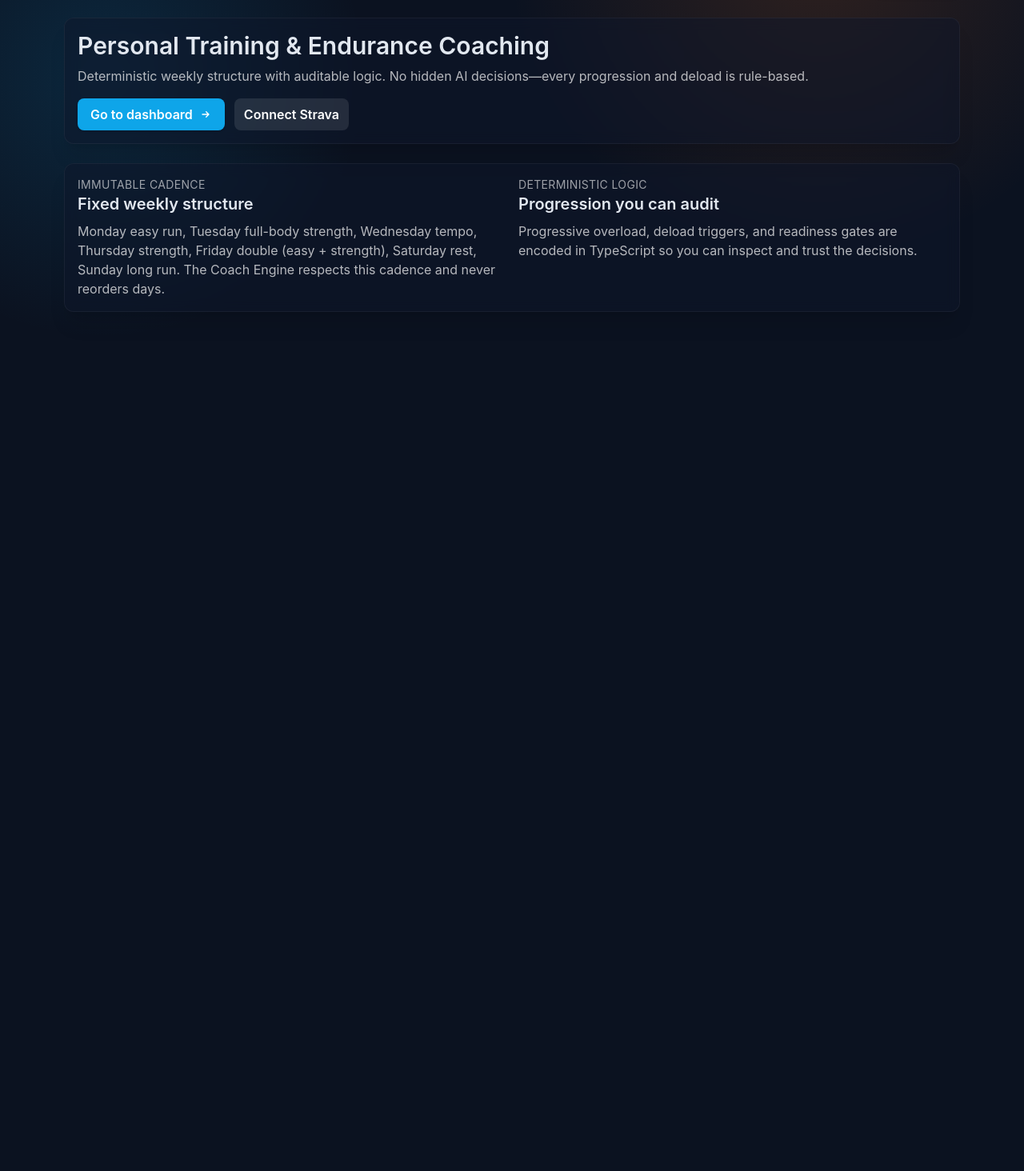
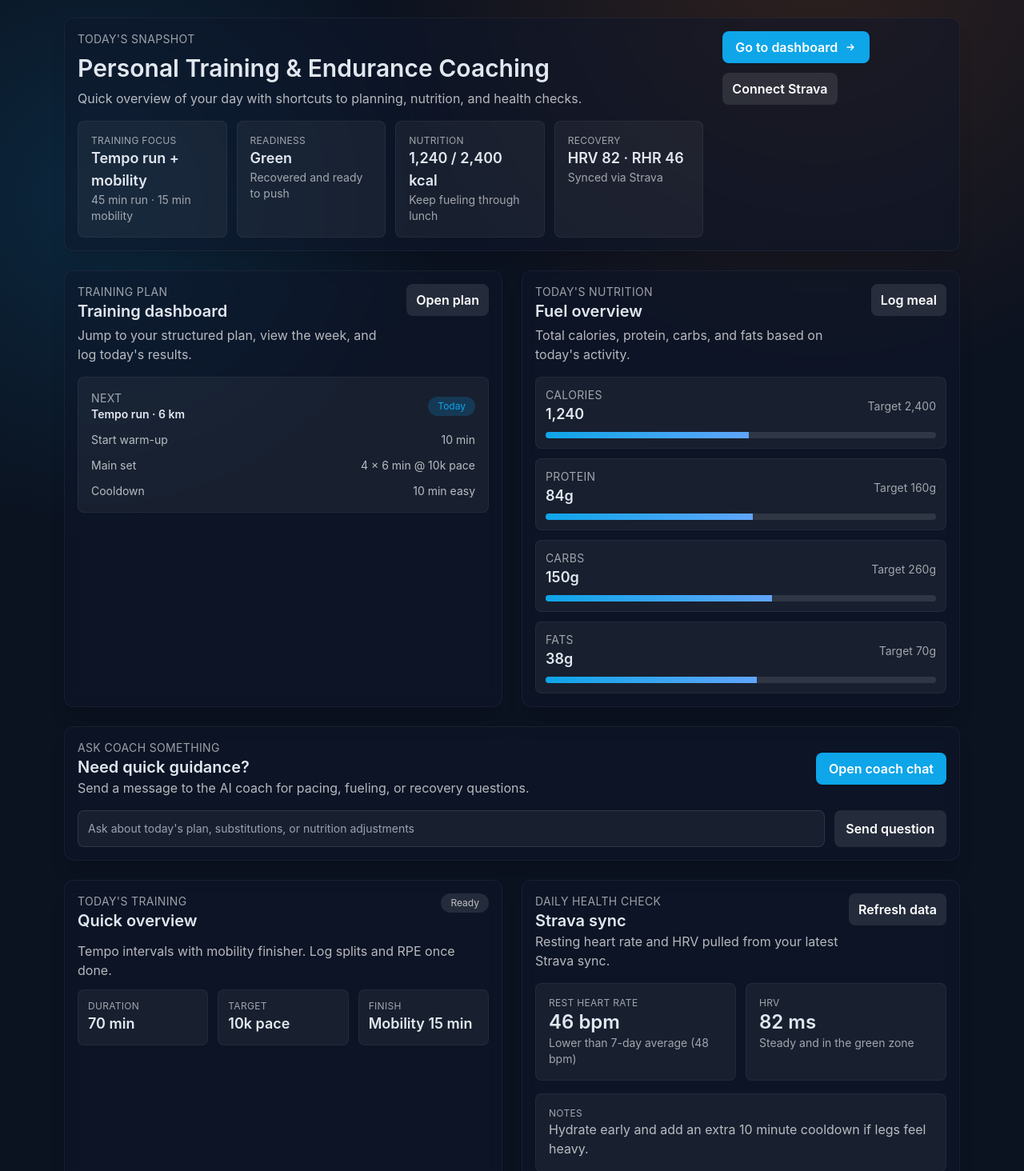
Before and after one commit to Jvandijk74/FitnessApp, a Next.js app: page / in a window 1280 px wide. Shown: the part 66-1530 px from the top of the page at 80% size. Before the commit the page ends 800 px from the top, so only its background shows below. Built offline with nearby package versions, Linux system fonts and the light colour scheme; no server answers.

Commit message:
Refine home overview layout

```diff
--- a/app/page.tsx
+++ b/app/page.tsx
@@ -1,15 +1,49 @@
 import Link from 'next/link';
 import { ArrowRight } from './ui/icons';
+
+const macroData = [
+  { label: 'Calories', value: '1,240', target: '2,400', progress: 52 },
+  { label: 'Protein', value: '84g', target: '160g', progress: 53 },
+  { label: 'Carbs', value: '150g', target: '260g', progress: 58 },
+  { label: 'Fats', value: '38g', target: '70g', progress: 54 },
+];
 
 export default function Home() {
   return (
     <section className="grid gap-6">
-      <div className="card">
-        <h1 className="text-3xl font-semibold">Personal Training & Endurance Coaching</h1>
-        <p className="text-white/70 mt-2">
-          Deterministic weekly structure with auditable logic. No hidden AI decisions—every progression and deload is rule-based.
-        </p>
-        <div className="flex gap-3 mt-4">
+      <div className="card flex flex-col gap-6 md:flex-row md:items-start md:justify-between">
+        <div className="space-y-4">
+          <div className="space-y-2">
+            <p className="text-sm uppercase tracking-wide text-white/60">Today&apos;s snapshot</p>
+            <h1 className="text-3xl font-semibold">Personal Training &amp; Endurance Coaching</h1>
+            <p className="text-white/70">
+              Quick overview of your day with shortcuts to planning, nutrition, and health checks.
+            </p>
+          </div>
+          <div className="grid gap-3 sm:grid-cols-2 lg:grid-cols-4">
+            <div className="rounded-lg border border-white/5 bg-white/5 p-4">
+              <p className="text-xs uppercase tracking-wide text-white/60">Training focus</p>
+              <p className="text-lg font-semibold">Tempo run + mobility</p>
+              <p className="text-white/60 text-sm">45 min run · 15 min mobility</p>
+            </div>
+            <div className="rounded-lg border border-white/5 bg-white/5 p-4">
+              <p className="text-xs uppercase tracking-wide text-white/60">Readiness</p>
+              <p className="text-lg font-semibold">Green</p>
+              <p className="text-white/60 text-sm">Recovered and ready to push</p>
+            </div>
+            <div className="rounded-lg border border-white/5 bg-white/5 p-4">
+              <p className="text-xs uppercase tracking-wide text-white/60">Nutrition</p>
+              <p className="text-lg font-semibold">1,240 / 2,400 kcal</p>
+              <p className="text-white/60 text-sm">Keep fueling through lunch</p>
+            </div>
+            <div className="rounded-lg border border-white/5 bg-white/5 p-4">
+              <p className="text-xs uppercase tracking-wide text-white/60">Recovery</p>
+              <p className="text-lg font-semibold">HRV 82 · RHR 46</p>
+              <p className="text-white/60 text-sm">Synced via Strava</p>
+            </div>
+          </div>
+        </div>
+        <div className="flex flex-wrap gap-3 self-start">
           <Link href="/dashboard" className="btn-primary">
             Go to dashboard <ArrowRight />
           </Link>
@@ -18,22 +52,147 @@ export default function Home() {
           </a>
         </div>
       </div>
-      <div className="card grid sm:grid-cols-2 gap-4">
-        <div>
-          <p className="text-sm uppercase tracking-wide text-white/60">Immutable cadence</p>
-          <h2 className="text-xl font-semibold">Fixed weekly structure</h2>
-          <p className="text-white/70 mt-2">
-            Monday easy run, Tuesday full-body strength, Wednesday tempo, Thursday strength, Friday double (easy + strength), Saturday
-            rest, Sunday long run. The Coach Engine respects this cadence and never reorders days.
-          </p>
+
+      <div className="grid gap-6 lg:grid-cols-2">
+        <div className="card flex flex-col gap-4">
+          <div className="flex items-start justify-between gap-3">
+            <div>
+              <p className="text-sm uppercase tracking-wide text-white/60">Training plan</p>
+              <h2 className="text-xl font-semibold">Training dashboard</h2>
+              <p className="text-white/70 mt-1">
+                Jump to your structured plan, view the week, and log today&apos;s results.
+              </p>
+            </div>
+            <Link href="/dashboard" className="btn-secondary whitespace-nowrap">
+              Open plan
+            </Link>
+          </div>
+          <div className="grid gap-3 rounded-lg border border-white/5 bg-white/5 p-4">
+            <div className="flex items-center justify-between text-sm">
+              <div>
+                <p className="uppercase tracking-wide text-white/60">Next</p>
+                <p className="font-semibold">Tempo run · 6 km</p>
+              </div>
+              <span className="rounded-full bg-primary/20 px-3 py-1 text-xs text-primary">Today</span>
+            </div>
+            <div className="flex items-center justify-between text-sm text-white/70">
+              <span>Start warm-up</span>
+              <span>10 min</span>
+            </div>
+            <div className="flex items-center justify-between text-sm text-white/70">
+              <span>Main set</span>
+              <span>4 × 6 min @ 10k pace</span>
+            </div>
+            <div className="flex items-center justify-between text-sm text-white/70">
+              <span>Cooldown</span>
+              <span>10 min easy</span>
+            </div>
+          </div>
         </div>
-        <div>
-          <p className="text-sm uppercase tracking-wide text-white/60">Deterministic logic</p>
-          <h2 className="text-xl font-semibold">Progression you can audit</h2>
-          <p className="text-white/70 mt-2">
-            Progressive overload, deload triggers, and readiness gates are encoded in TypeScript so you can inspect and trust the
-            decisions.
-          </p>
+
+        <div className="card flex flex-col gap-4">
+          <div className="flex items-start justify-between gap-3">
+            <div>
+              <p className="text-sm uppercase tracking-wide text-white/60">Today&apos;s nutrition</p>
+              <h2 className="text-xl font-semibold">Fuel overview</h2>
+              <p className="text-white/70 mt-1">Total calories, protein, carbs, and fats based on today&apos;s activity.</p>
+            </div>
+            <button className="btn-secondary whitespace-nowrap">Log meal</button>
+          </div>
+          <div className="grid gap-3">
+            {macroData.map((macro) => (
+              <div key={macro.label} className="space-y-2 rounded-lg border border-white/5 bg-white/5 p-3">
+                <div className="flex items-center justify-between">
+                  <div>
+                    <p className="text-sm uppercase tracking-wide text-white/60">{macro.label}</p>
+                    <p className="text-lg font-semibold">{macro.value}</p>
+                  </div>
+                  <span className="text-sm text-white/60">Target {macro.target}</span>
+                </div>
+                <div className="h-2 w-full overflow-hidden rounded-full bg-white/10">
+                  <div
+                    className="h-full bg-gradient-to-r from-primary to-blue-400"
+                    style={{ width: `${macro.progress}%` }}
+                  />
+                </div>
+              </div>
+            ))}
+          </div>
+        </div>
+      </div>
+
+      <div className="card space-y-4">
+        <div className="flex flex-col gap-2 sm:flex-row sm:items-center sm:justify-between">
+          <div>
+            <p className="text-sm uppercase tracking-wide text-white/60">Ask coach something</p>
+            <h2 className="text-xl font-semibold">Need quick guidance?</h2>
+            <p className="text-white/70">Send a message to the AI coach for pacing, fueling, or recovery questions.</p>
+          </div>
+          <button className="btn-primary whitespace-nowrap">Open coach chat</button>
+        </div>
+        <div className="flex flex-col gap-3 sm:flex-row">
+          <input
+            type="text"
+            placeholder="Ask about today&apos;s plan, substitutions, or nutrition adjustments"
+            className="w-full rounded-lg border border-white/10 bg-white/5 px-3 py-3 text-sm focus:border-primary focus:outline-none"
+          />
+          <button className="btn-secondary sm:w-40">Send question</button>
+        </div>
+      </div>
+
+      <div className="grid gap-6 lg:grid-cols-2">
+        <div className="card space-y-3">
+          <div className="flex items-start justify-between gap-3">
+            <div>
+              <p className="text-sm uppercase tracking-wide text-white/60">Today&apos;s training</p>
+              <h2 className="text-xl font-semibold">Quick overview</h2>
+            </div>
+            <span className="rounded-full bg-white/10 px-3 py-1 text-xs text-white/70">Ready</span>
+          </div>
+          <p className="text-white/70">Tempo intervals with mobility finisher. Log splits and RPE once done.</p>
+          <div className="grid grid-cols-2 gap-3 sm:grid-cols-3">
+            <div className="rounded-lg border border-white/5 bg-white/5 p-3">
+              <p className="text-xs uppercase tracking-wide text-white/60">Duration</p>
+              <p className="text-lg font-semibold">70 min</p>
+            </div>
+            <div className="rounded-lg border border-white/5 bg-white/5 p-3">
+              <p className="text-xs uppercase tracking-wide text-white/60">Target</p>
+              <p className="text-lg font-semibold">10k pace</p>
+            </div>
+            <div className="rounded-lg border border-white/5 bg-white/5 p-3">
+              <p className="text-xs uppercase tracking-wide text-white/60">Finish</p>
+              <p className="text-lg font-semibold">Mobility 15 min</p>
+            </div>
+          </div>
+        </div>
+
+        <div className="card space-y-4">
+          <div className="flex items-start justify-between gap-3">
+            <div>
+              <p className="text-sm uppercase tracking-wide text-white/60">Daily health check</p>
+              <h2 className="text-xl font-semibold">Strava sync</h2>
+              <p className="text-white/70">Resting heart rate and HRV pulled from your latest Strava sync.</p>
+            </div>
+            <a href="/api/strava/auth" className="btn-secondary whitespace-nowrap">
+              Refresh data
+            </a>
+          </div>
+          <div className="grid gap-3 sm:grid-cols-2">
+            <div className="rounded-lg border border-white/5 bg-white/5 p-4">
+              <p className="text-xs uppercase tracking-wide text-white/60">Rest heart rate</p>
+              <p className="text-2xl font-semibold">46 bpm</p>
+              <p className="text-sm text-white/60">Lower than 7-day average (48 bpm)</p>
+            </div>
+            <div className="rounded-lg border border-white/5 bg-white/5 p-4">
+              <p className="text-xs uppercase tracking-wide text-white/60">HRV</p>
+              <p className="text-2xl font-semibold">82 ms</p>
+              <p className="text-sm text-white/60">Steady and in the green zone</p>
+            </div>
+          </div>
+          <div className="rounded-lg border border-white/5 bg-white/5 p-4">
+            <p className="text-xs uppercase tracking-wide text-white/60">Notes</p>
+            <p className="text-white/70">Hydrate early and add an extra 10 minute cooldown if legs feel heavy.</p>
+          </div>
         </div>
       </div>
     </section>
```
